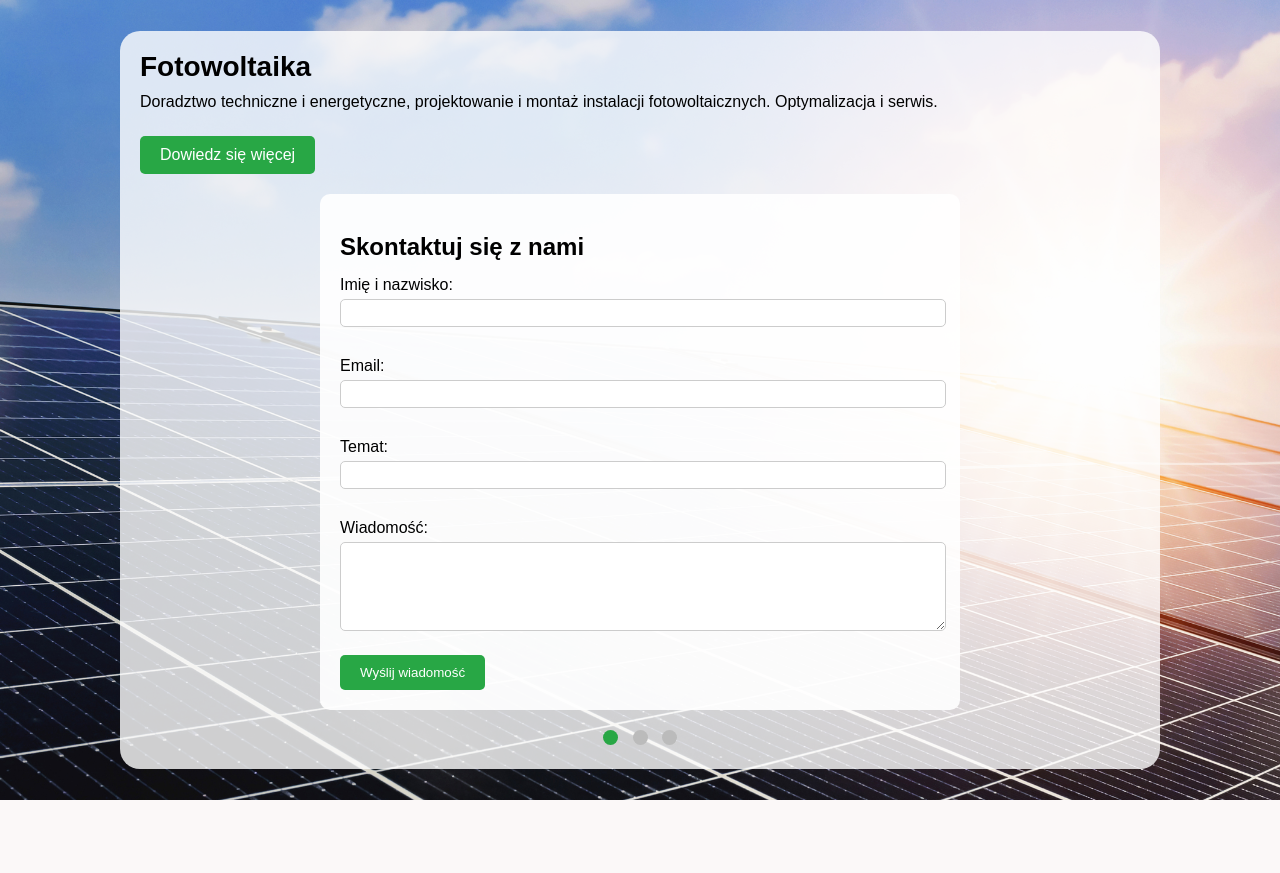
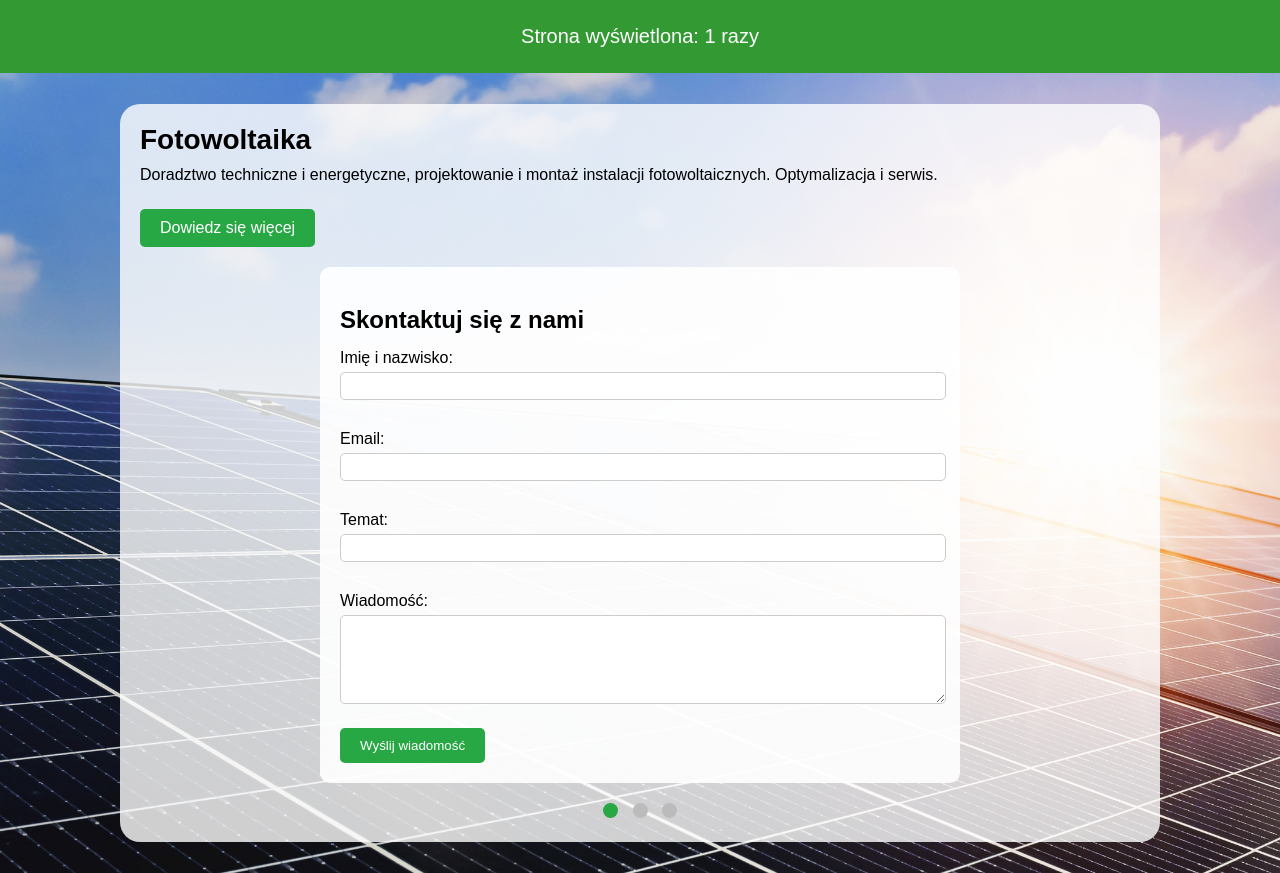
Before and after one commit to no-witam/zielona-energia, a PHP site: page / in a window 1280 px wide. Before the commit the page ends 800 px from the top, so only its background shows below. Run offline with PHP 8.4, Linux system fonts and the light colour scheme; data comes from the database, SQL or seed files in the repository.

Commit message:
Update index.php

```diff
--- a/index.php
+++ b/index.php
@@ -1,3 +1,15 @@
+<?php
+include 'database.php';
+
+$query = "SELECT liczba FROM licznik_wyswietlen WHERE id = 1";
+$result = mysqli_query($conn, $query);
+$row = mysqli_fetch_assoc($result);
+$liczba_wyswietlen = $row['liczba'];
+
+$nowa_liczba_wyswietlen = $liczba_wyswietlen + 1;
+$update_query = "UPDATE licznik_wyswietlen SET liczba = $nowa_liczba_wyswietlen WHERE id = 1";
+mysqli_query($conn, $update_query);
+?>
 <!DOCTYPE html>
 <html lang="pl">
 <head>
@@ -40,6 +52,10 @@
     </script>
 </head>
 <body>
+    <div class="licznik">
+        <p>Strona wyświetlona: <?php echo $nowa_liczba_wyswietlen; ?> razy</p>
+    </div>
+
     <div class="background">
         <div class="content">
             <div class="slideshow-container">
```
